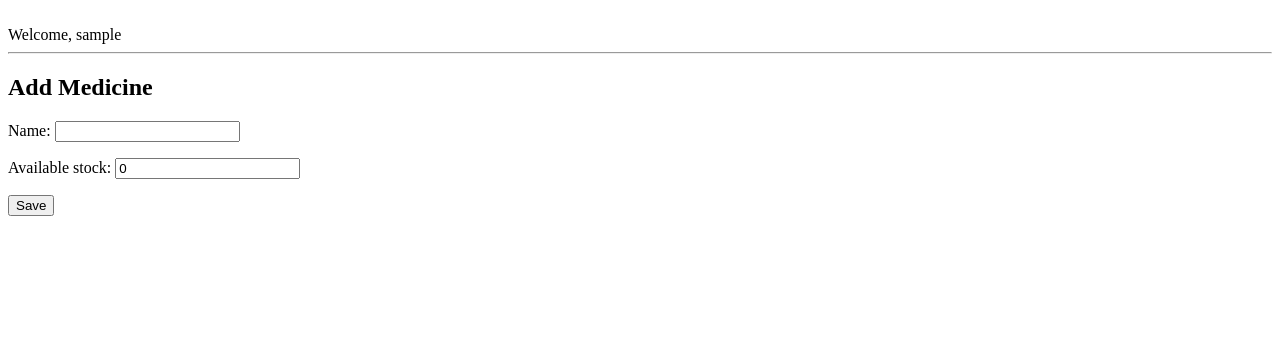
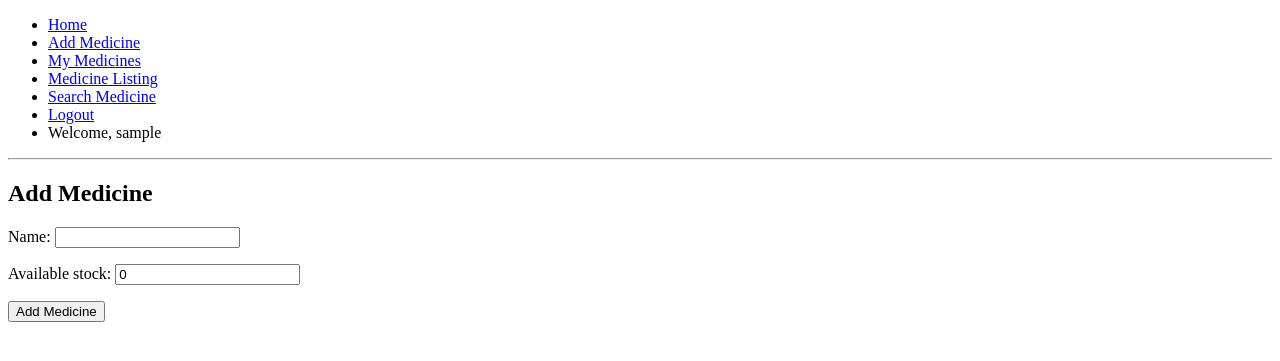
Before and after one commit to Gayathri-12s/medicalstore, a Django app: page /create/ in a window 1280 px wide. Shown: the top 361 px of the page. Run offline with Django 4.2, Linux system fonts and the light colour scheme; the visitor is signed in with stand-in values (Sample User, id 1); data that the repository does not hold is empty.

Commit message:
Enhance templates and views for better user interaction and navigation

```diff
--- a/store/templates/create.html
+++ b/store/templates/create.html
@@ -2,11 +2,14 @@
 {% block content %}
 
 <h2>Add Medicine</h2>
-
-<form method="POST">
+{% if error %}
+<p style="color:red">{{ error }}</p>
+{% endif %}
+<form method="post">
     {% csrf_token %}
     {{ form.as_p }}
-    <button type="submit">Save</button>
+    <button type="submit">Add Medicine</button>
 </form>
 
+
 {% endblock %}
--- a/store/templates/partials/nav.html
+++ b/store/templates/partials/nav.html
@@ -1,18 +1,31 @@
-   <div>
-        <a href="{% url 'home' %}" style="color:white; margin-right:20px; text-decoration:none;">Home</a>
-        <a href="{% url 'add_medicine' %}" style="color:white; margin-right:20px; text-decoration:none;">Add Medicine</a>
-        <a href="{% url 'list_medicine' %}" style="color:white; margin-right:20px; text-decoration:none;">My Medicines</a>
-        <a href="{% url 'search_medicine' %}" style="color:white; margin-right:20px; text-decoration:none;">Search</a>
-    </div>
+<!DOCTYPE html>
+<html lang="en">
+<head>
+    <meta charset="UTF-8">
+    <meta name="viewport" content="width=device-width, initial-scale=1.0">
+    <title>nav</title>
+</head>
+<body>
+    <nav>
+    <ul>
 
-    <div>
+        <li><a href="{% url 'home' %}">Home</a></li>
+
         {% if request.user.is_authenticated %}
-            <span style="margin-right:15px;">Welcome, {{ request.user.username }}</span>
-            <a href="{% url 'logout' %}" style="color:white; text-decoration:none;">Logout</a>
+
+            <li><a href="{% url 'createproduct' %}">Add Medicine</a></li>
+            <li><a href="{% url 'retrieveproduct' %}">My Medicines</a></li>
+            <li><a href="{% url 'medicine_listing' %}">Medicine Listing</a></li>
+            <li><a href="{% url 'searchmedicine' %}">Search Medicine</a></li>
+            <li><a href="{% url 'logout' %}">Logout</a></li>
+            <li>Welcome, {{ request.user.username }}</li>
         {% else %}
-            <a href="{% url 'login' %}" style="color:white; margin-right:20px; text-decoration:none;">Login</a>
-            <a href="{% url 'signup' %}" style="color:white; text-decoration:none;">Signup</a>
+
+            <li><a href="{% url 'signup' %}">Sign Up</a></li>
+            <li><a href="{% url 'login' %}">Login</a></li>
         {% endif %}
-    </div>
+    </ul>
+</nav>
 
-</nav>
+</body>
+</html>
--- a/store/views.py
+++ b/store/views.py
@@ -4,7 +4,7 @@ from django.contrib.auth.forms import AuthenticationForm
 from django.contrib.auth.decorators import login_required
 from django.contrib.auth import login
 from django.contrib.auth import logout
-from django.http import HttpResponse
+
 from .forms import MedicineForm
 from .models import Medicine
 from django.core.paginator import Paginator
@@ -22,7 +22,7 @@ def signup_page(request):
         form = UserCreationForm(request.POST)
         if form.is_valid():
             form.save()
-            return redirect('home')
+            return redirect('login')
     else:
         form = UserCreationForm()
     return render(request, 'signup.html', {'form': form})
@@ -33,7 +33,7 @@ def login_page(request):
         form = AuthenticationForm(request, data=request.POST)
         if form.is_valid():
             login(request, form.get_user())
-            return redirect('home')
+            return redirect('retrieveproduct')
 
     else:
             form = AuthenticationForm()
@@ -53,8 +53,10 @@ def logout_page(request):
 @login_required(login_url='/login/')
 def create_medicine(request):
     if Medicine.objects.filter(user=request.user).count() >= 5:
-        return HttpResponse("You cannot add more than 5 medicines.")
-
+        return render(request, 'create.html', {
+            'error': "You cannot add more than 5 medicines.",
+            'form': MedicineForm()
+        })
 
     if request.method == 'POST':
         form = MedicineForm(request.POST)
@@ -63,17 +65,20 @@ def create_medicine(request):
             medicine.user = request.user
             medicine.save()
             return redirect('retrieveproduct')
-
     else:
-            form = MedicineForm()
+        form = MedicineForm()
 
     return render(request, 'create.html', {'form': form})
-
 
 @login_required(login_url='/login/')
 def retrieve_medicine(request):
     product_list = Medicine.objects.filter(user=request.user).order_by('-added_time')
-    return render(request, 'retrieve.html', {'product_list': product_list})
+    paginator = Paginator(product_list, 3)  # 3 items per page
+    page_number = request.GET.get('page')
+    page_obj = paginator.get_page(page_number)
+
+    return render(request, 'retrieve.html', {'page_obj': page_obj})
+
 
 
 @login_required(login_url='/login/')
@@ -106,7 +111,7 @@ def delete_medicine(request, id):
 
 
 def listing(request):
-    products = Medicine.objects.filter(user=request.user)
+    products = Medicine.objects.filter(user=request.user).order_by('-added_time')
     paginator = Paginator(products, 3)
 
     page_number = request.GET.get('page')
@@ -116,14 +121,13 @@ def listing(request):
     return render(request, 'pagination.html', {'page_obj': page_obj})
 
 
+@login_required(login_url='/login/')
 def search_medicine(request):
     results = []
-    if request.method == 'POST':
-        search_term = request.POST.get('search_term', '')
+    if 'search_term' in request.GET:
+        search_term = request.GET['search_term']
         results = Medicine.objects.filter(
-            user = request.user,
-            name__icontains=search_term,)
-
-
-
-    return render(request, "search.html", {"results": results })
+            user=request.user,
+            name__icontains=search_term
+        )
+    return render(request, "search.html", {"results": results})
```
Also changed, not shown: store/templates/retrieve.html (+22 -4 lines), store/templates/search.html (+5 -4 lines).
